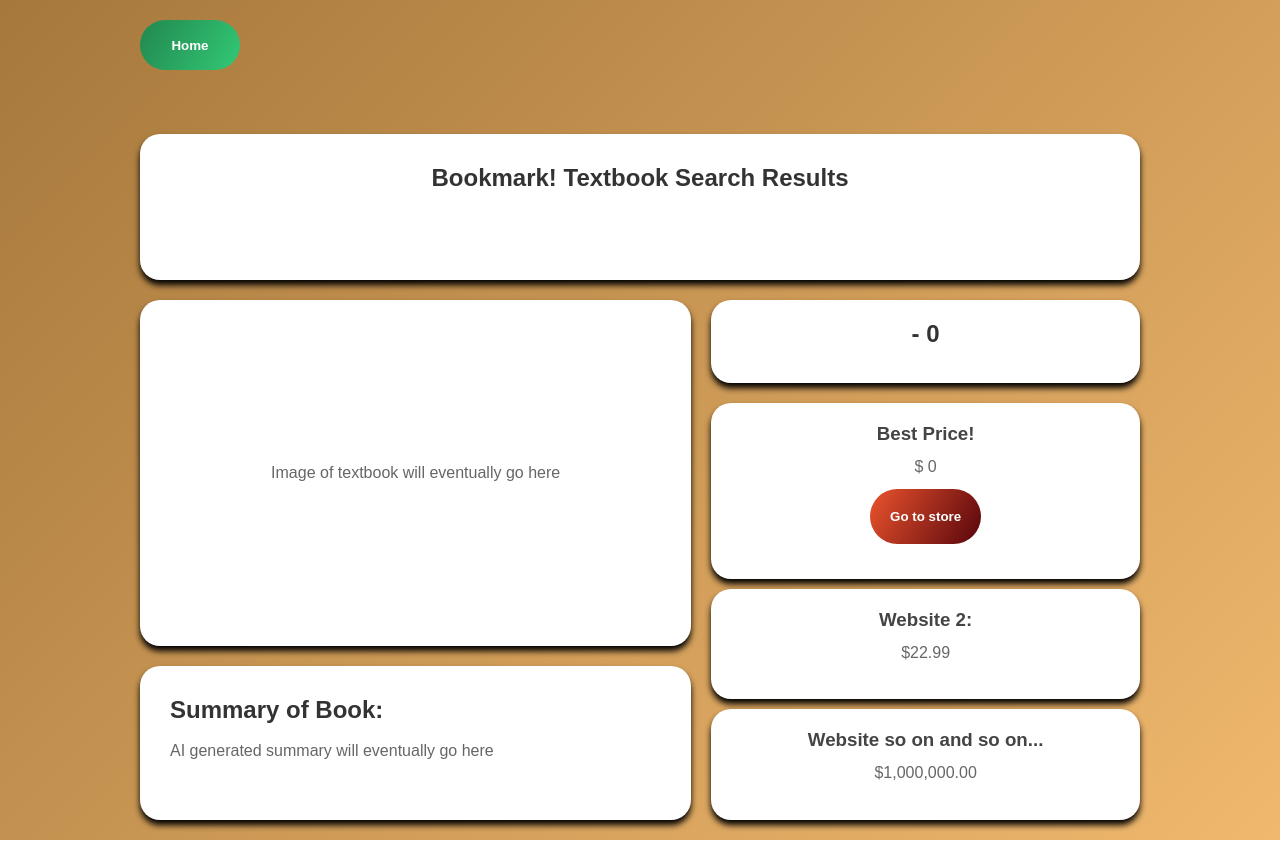
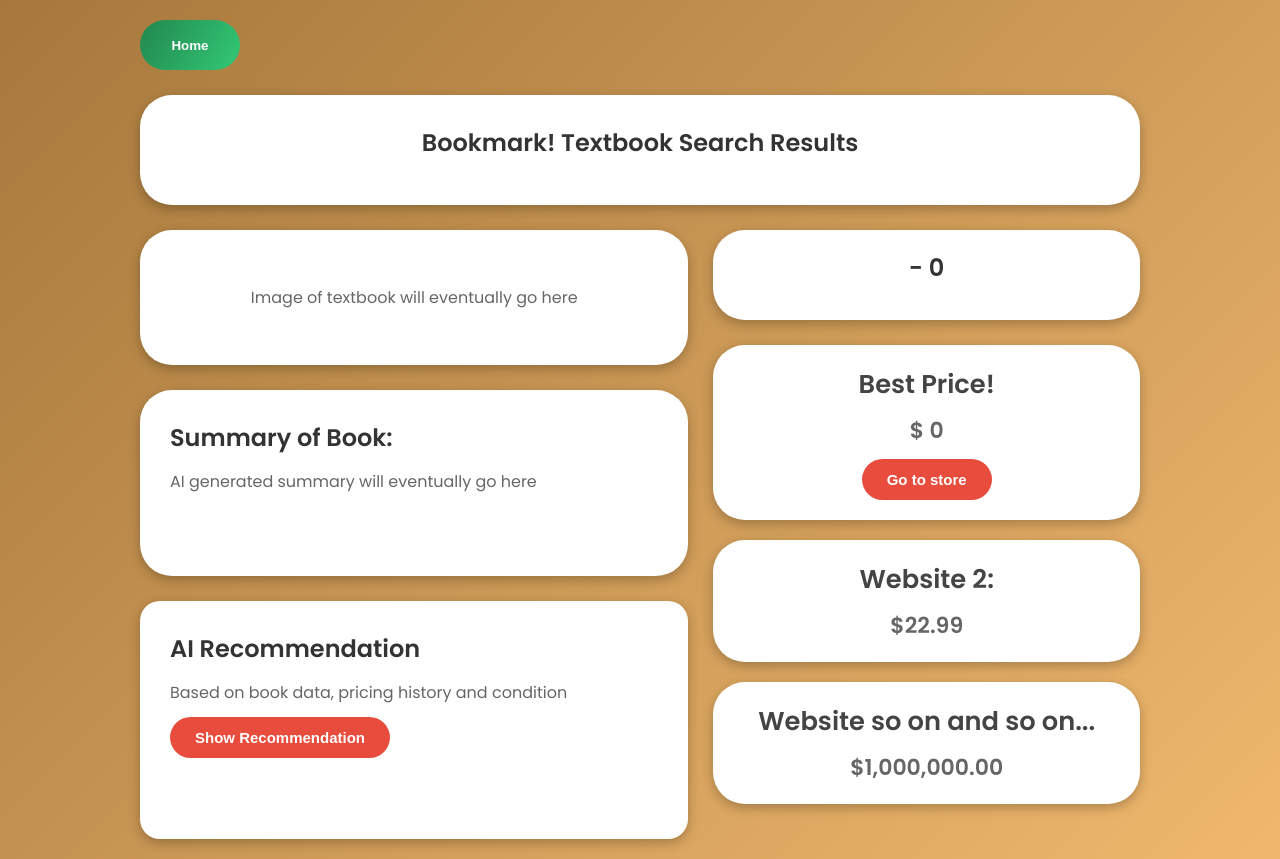
Before and after one commit to ImJustHenry/Bookmark, a Flask app: page /results in a window 1280 px wide. Run offline with Flask 3, Linux system fonts and the light colour scheme.

Commit message:
Improved aesthetics of home page, results page and wishlist

```diff
--- a/templates/ResultsPage.html
+++ b/templates/ResultsPage.html
@@ -3,6 +3,8 @@
     <head>
         <meta name="viewport" content="width=device-width, initial-scale=1.0">
         <title>Bookmark! - Find the Best Price!</title>
+
+        <link href="https://fonts.googleapis.com/css2?family=Poppins:wght@300;400;600&display=swap" rel="stylesheet">
 
         <style>
             * {
@@ -14,7 +16,7 @@
             /* Window & Containers */
 
             body {
-                font-family: Arial, sans-serif;
+                font-family: "Poppins", sans-serif;
                 background: linear-gradient(135deg, #a6783c, #f0b86e);
                 min-height: 100vh;
                 padding: 20px;
@@ -24,62 +26,69 @@
                 max-width: 1000px;
                 margin: 0 auto;
                 display: grid;
-                gap: 20px;
-                height: 100vh;
+                gap: 25px;
+                min-height: 100vh;
             }
 
             .mainContainer {
                 display: grid;
                 grid-template-columns: 9fr 7fr;
-                gap: 20px;
+                gap: 25px;
                 height: 100%;
             }
 
             .leftContent {
                 display: grid;
-                grid-template-rows: 9fr 4fr;
-                gap: 20px;
+                grid-template-rows: auto auto auto;
+                gap: 25px;
             }
 
             .rightContent {
                 display: grid;
-                grid-template-rows: auto 1fr;
-                gap: 20px;
+                grid-template-rows: auto auto auto;
+                gap: 25px;
             }
 
             /* Content */
 
             .websiteInfo {
                 background: white;
-                border-radius: 20px;
+                border-radius: 32px;
                 padding: 30px;
                 text-align: center;
-                box-shadow: 0 5px 6px black;
+                box-shadow: 0 4px 12px rgba(0,0,0,0.25);
             }
 
             .textbookContainer {
                 background: white;
-                border-radius: 20px;
+                border-radius: 32px;
                 padding: 30px;
                 display: flex;
                 justify-content: center;
                 align-items: center;
-                box-shadow: 0 5px 6px black;
+                box-shadow: 0 4px 12px rgba(0,0,0,0.25);
             }
 
             .aiSummary {
                 background: white;
+                border-radius: 32px;
+                padding: 30px;
+                box-shadow: 0 4px 12px rgba(0,0,0,0.25);
+            }
+
+            .aiRecommendation {
+                background: white;
                 border-radius: 20px;
                 padding: 30px;
-                box-shadow: 0 5px 6px black;
+                box-shadow: 0 4px 12px rgba(0,0,0,0.25);
             }
 
             .bookInfo {
                 background: white;
-                border-radius: 20px;
+                border-radius: 32px;
                 padding: 20px;
                 text-align: center;
-                box-shadow: 0 5px 6px black;
+                box-shadow: 0 4px 12px rgba(0,0,0,0.25);
             }
 
             .priceList {
@@ -89,11 +98,14 @@
             }
 
             .priceElement {
+                font-size: 22px;
+                font-weight: bold;
+                margin-bottom: 10px;
                 background: white;
-                border-radius: 20px;
+                border-radius: 32px;
                 padding: 20px;
                 text-align: center;
-                box-shadow: 0 5px 6px black;
+                box-shadow: 0 4px 12px rgba(0,0,0,0.25);
                 transition: transform 0.5s;
             }
 
@@ -115,14 +127,21 @@
             }
 
             .goToSiteButton {
-                background: linear-gradient(120deg, #eb532d, #57050c);
+                background-color: #e74c3c;
+                font-size: 15px;
                 border-radius: 30px;
-                padding: 20px;
+                padding: 12px 25px;
                 border: none;
                 color: white;
                 cursor: pointer;
                 font-weight: bold;
-                margin-top: 10px;
+                margin-top: 12px;
+                transition: transform 0.2s ease, opacity 0.2s ease;
+            }
+
+            .goToSiteButton:hover {
+                transform: scale(1.05);
+                opacity: 0.9;
             }
 
             .header {
@@ -172,6 +191,12 @@
                     <h2>Summary of Book:</h2>
                     <p>AI generated summary will eventually go here</p>
                 </div>
+
+                <div class="aiRecommendation">
+                    <h2>AI Recommendation</h2>
+                    <p>Based on book data, pricing history and condition</p>
+                    <button class="goToSiteButton">Show Recommendation</button>
+                </div>
             </div>
 
         <div class="rightContent">
--- a/templates/index.html
+++ b/templates/index.html
@@ -80,7 +80,6 @@
          }
 
          button:hover {
-            background-color: #c43727;
             transform: scale(1.05);
             transition: all 0.3s ease;
          }
```
Also changed, not shown: templates/Wishlist.html (+31 -12 lines).
